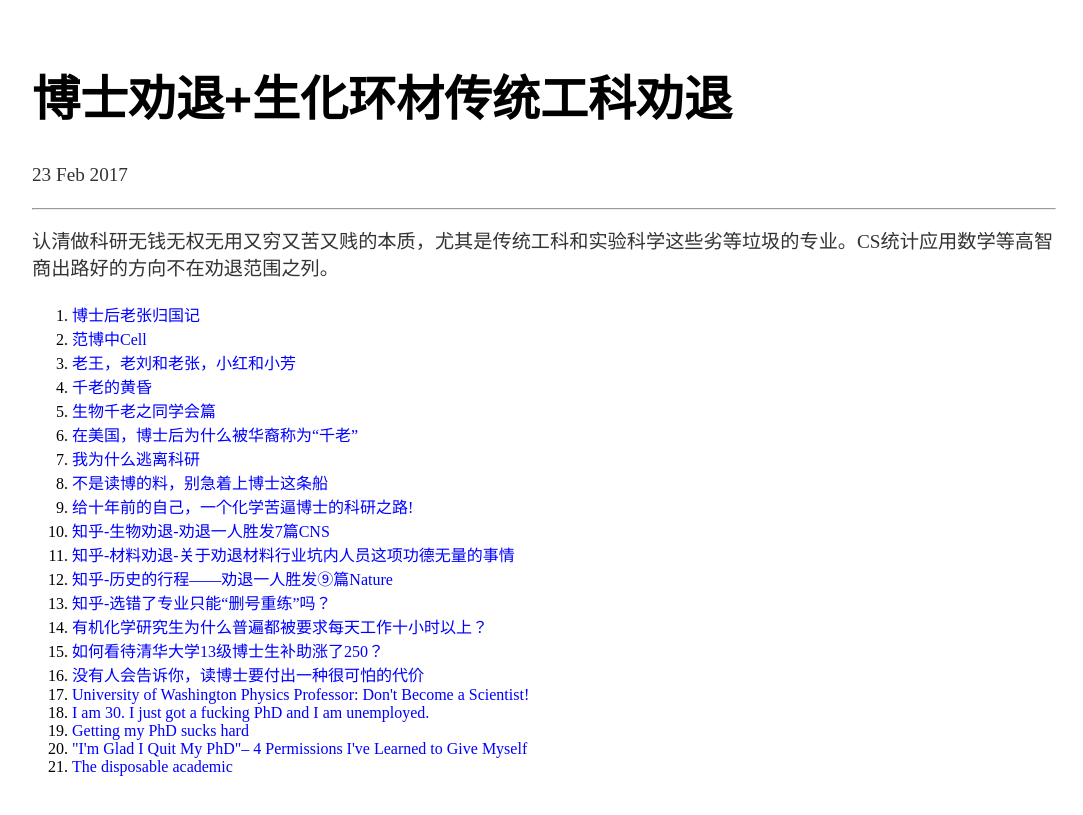
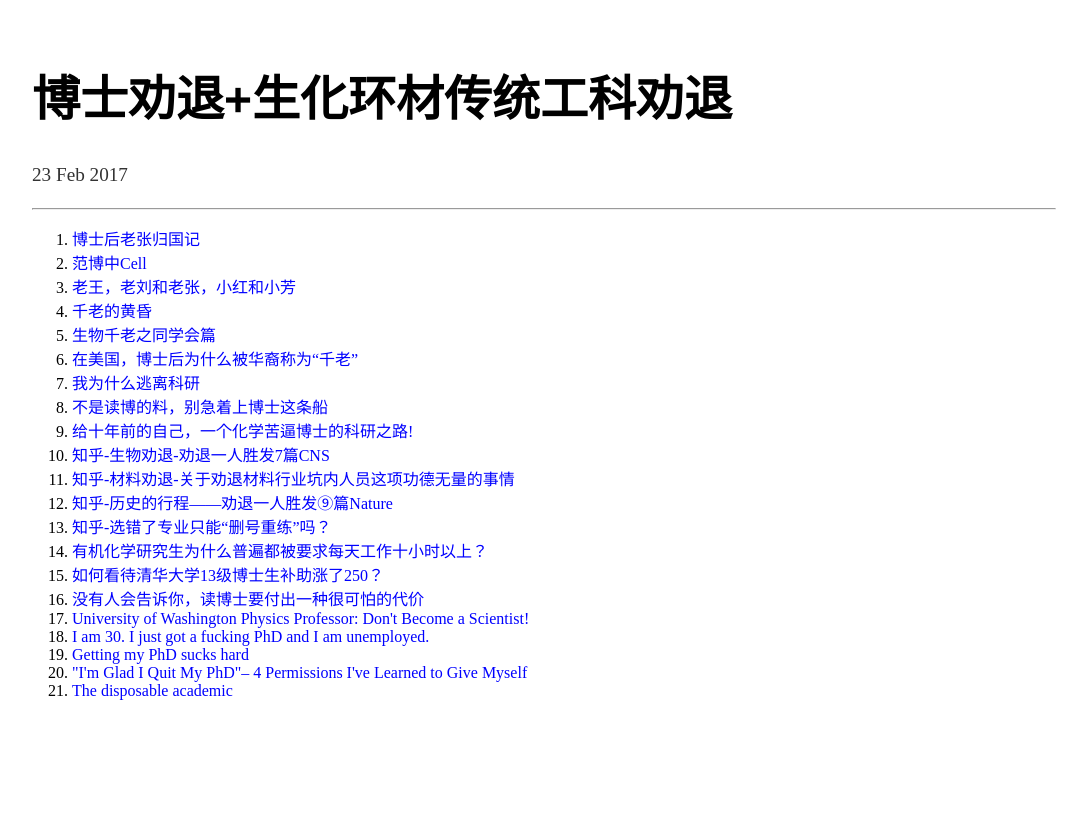
Before and after one commit to GUG11/gug11.github.io, a Jekyll site: the page built from _posts/2017-02-27-fuckingphd.md, in a window 1280 px wide. Shown: the top 815 px of the page, without its empty margins (96-1179 px from the left). Built offline with Jekyll 4.4.1, drawn with Linux system fonts in a browser that asks for light colours.

Commit message:
revise blog quit PHD

```diff
--- a/_posts/2017-02-27-fuckingphd.md
+++ b/_posts/2017-02-27-fuckingphd.md
@@ -4,7 +4,6 @@ title: "博士劝退+生化环材传统工科劝退"
 date: 2017-02-23
 ---
 
-认清做科研无钱无权无用又穷又苦又贱的本质，尤其是传统工科和实验科学这些劣等垃圾的专业。CS统计应用数学等高智商出路好的方向不在劝退范围之列。
 <ol>
     <li><a href="http://blog.sciencenet.cn/blog-450601-669425.html">博士后老张归国记</a></li>
     <li><a href="http://blog.sciencenet.cn/blog-250217-801152.html">范博中Cell</a></li>
```
Also changed, not shown: 1 other file.
